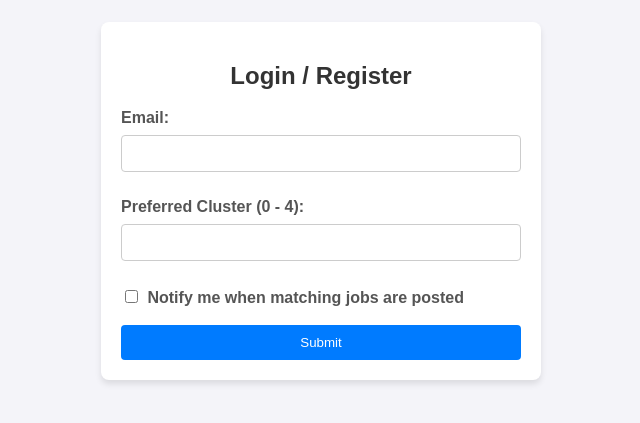
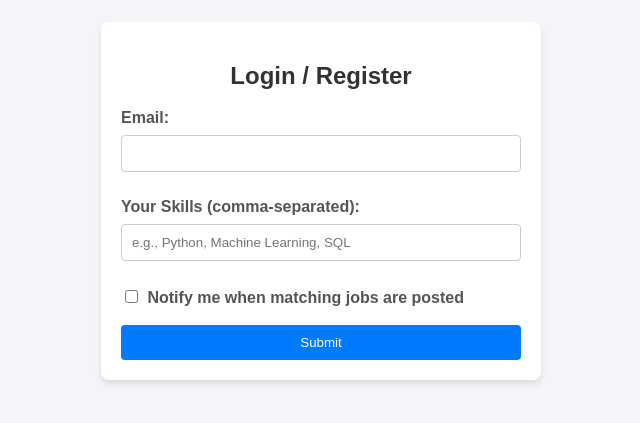
Before and after one commit to leslyvj/Job_Monitoring, a Flask app: page /login in a window 1280 px wide. Shown: the part 199-622 px from the top of the page, without its empty margins (319-959 px from the left). Run offline with Flask 3, Linux system fonts and the light colour scheme.

Commit message:
Final commit

```diff
--- a/app.py
+++ b/app.py
@@ -13,10 +13,13 @@ app.secret_key = 'your_secret_key'  # Replace with a secure secret key
 # Load or create user preferences
 def load_user_preferences(filename="user_preferences.json"):
     if os.path.exists(filename):
-        with open(filename, 'r') as f:
-            return json.load(f)
+        try:
+            with open(filename, 'r') as f:
+                return json.load(f)
+        except json.JSONDecodeError:
+            # If the file is corrupted or empty, reset it to an empty dictionary
+            return {}
     return {}
-
 def save_user_preferences(prefs, filename="user_preferences.json"):
     with open(filename, 'w') as f:
         json.dump(prefs, f, indent=4)
@@ -29,11 +32,31 @@ def home():
 def login():
     if request.method == 'POST':
         email = request.form['email']
-        cluster = int(request.form['cluster'])
+        skills = request.form['skills']  # Get the skills input from the form
         notify = 'notify' in request.form
 
+        # Load the trained model and vectorizer
+        if not os.path.exists("job_model.pkl"):
+            return "Model not found. Please train the model first.", 500
+
+        with open("job_model.pkl", "rb") as f:
+            model, vectorizer = pickle.load(f)
+
+        # Preprocess and vectorize the user's skills
+        try:
+            # Convert the skills input into a DataFrame
+            skills_df = pd.DataFrame({"Skills": [skills]})  # Adjust this based on preprocess_skills requirements
+            skills_df = preprocess_skills(skills_df)  # Preprocess the DataFrame
+            skills_vector = vectorizer.transform(skills_df["Skills"])  # Vectorize the processed skills
+
+            # Predict the cluster for the user's skills
+            predicted_cluster = int(model.predict(skills_vector)[0])  # Convert to Python int
+        except Exception as e:
+            return f"Error processing skills: {e}", 500
+
+        # Save user preferences
         prefs = load_user_preferences()
-        prefs[email] = {"preferred_cluster": cluster, "notify": notify}
+        prefs[email] = {"predicted_cluster": predicted_cluster, "notify": notify}
         save_user_preferences(prefs)
 
         session['email'] = email
--- /dev/null
+++ b/notified_jobs.json
@@ -0,0 +1,6 @@
+{
+    "shammas.p1231@gmail.com": [
+        104,
+        105
+    ]
+}
--- a/templates/login.html
+++ b/templates/login.html
@@ -1,9 +1,7 @@
 <!DOCTYPE html>
 <html>
 <head>
-    <center>
     <title>Login - Job Monitoring System</title>
-    </center>
     <style>
         body {
             font-family: Arial, sans-serif;
@@ -32,7 +30,7 @@
             color: #555555;
         }
         input[type="email"],
-        input[type="number"] {
+        input[type="text"] {
             width: 100%;
             padding: 10px;
             margin: 8px 0;
@@ -64,8 +62,8 @@
             <label>Email:</label><br>
             <input type="email" name="email" required><br><br>
 
-            <label>Preferred Cluster (0 - 4):</label><br>
-            <input type="number" name="cluster" min="0" max="4" required><br><br>
+            <label>Your Skills (comma-separated):</label><br>
+            <input type="text" name="skills" placeholder="e.g., Python, Machine Learning, SQL" required><br><br>
 
             <input type="checkbox" name="notify" id="notify">
             <label for="notify">Notify me when matching jobs are posted</label><br><br>
--- a/user_preferences.json
+++ b/user_preferences.json
@@ -1,6 +1,6 @@
 {
     "shammas.p1231@gmail.com": {
-        "preferred_cluster": 3,
+        "predicted_cluster": 2,
         "notify": true
     }
 }
```
Also changed, not shown: utils/notify.py (+22 -15 lines).
